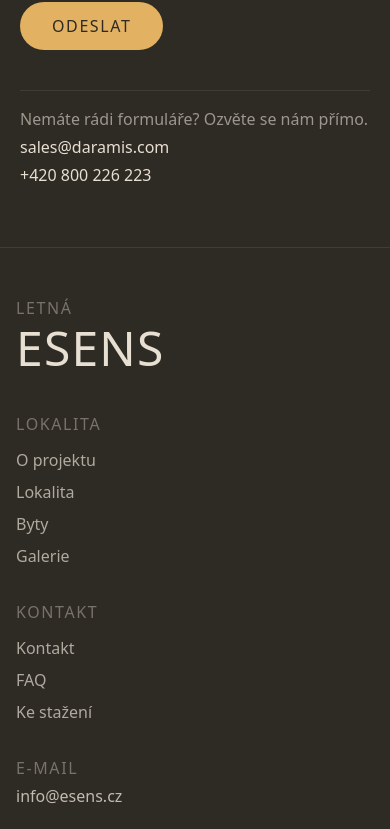
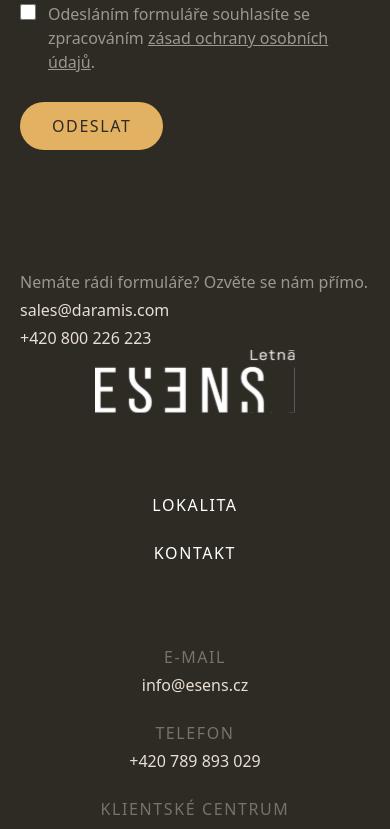
Before and after one commit to eevgen/ApadoreTask, a Next.js app in the folder footer-task/: page / in a window 390 px wide. Shown: the part 1142-1971 px from the top of the page. Built offline with nearby package versions, Linux system fonts and the light colour scheme; a web font is replaced by a local one.

Commit message:
feat: restructure footer into separate sections with responsive layouts and SVG logos

```diff
--- a/footer-task/app/globals.css
+++ b/footer-task/app/globals.css
@@ -42,4 +42,9 @@
     /* Label text (12px) */
     --text-label: 12px;
     --leading-label: 15.6px;
+
+    /* Spacing same color */
+    --spacing-same: 144px
+
+
 }
--- a/footer-task/components/Footer.tsx
+++ b/footer-task/components/Footer.tsx
@@ -1,4 +1,5 @@
 import LeadForm from "@/components/LeadForm";
+import Image from "next/image";
 
 export default function Footer() {
     return (
@@ -9,6 +10,7 @@ export default function Footer() {
 
 
                 <div className="max-w-[1280px] mx-auto">
+
 
                     {/* Mobile header */}
                     <div className="lg:hidden mb-8">
@@ -34,14 +36,6 @@ export default function Footer() {
                         >
                             život na Letné
                         </h1>
-
-                        <p
-                            className="font-arial text-primary-creamy/70 mt-20"
-                            style={{ fontSize: "var(--text-small)", lineHeight: "var(--leading-small)" }}
-                        >
-                            Máte otázky nebo si chcete domluvit osobní setkání?
-                            Obraťte se na nás a my vám rádi odpovíme na vše, co vás zajímá.
-                        </p>
                     </div>
 
                     {/* Desktop header */}
@@ -92,31 +86,50 @@ export default function Footer() {
                         </div>
                     </div>
 
-                    {/* Yet to be modified... */}
+                </div>
+
+
+            </section>
+
+            {/* Middle Section */}
+            <section
+                className="w-full px-5 md:px-10 pt-[112px] lg:pb-[80px]"
+                    style={{paddingTop: "var(--spacing-same"}}
+            >
+
+
+                <div className="max-w-[1280px] mx-auto">
+
+                    {/* Desktop: form + contacts*/}
                     <div className="hidden lg:grid lg:grid-cols-2 gap-16 items-end mt-16">
 
                         <div className="flex flex-col">
                             <LeadForm />
                         </div>
 
-                        <div className="flex flex-col justify-end">
+                        <div className="flex flex-col self-start">
                             <div className="flex flex-col gap-1">
                                 <p
-                                    className="font-arial text-primary-creamy/60"
-                                    style={{ fontSize: "var(--text-small)", lineHeight: "var(--leading-small)" }}
+                                    className="font-arial text-primary-creamy"
+                                    style={{
+                                        fontSize: "var(--text-small)",
+                                        lineHeight: "var(--leading-small)"
+                                    }}
                                 >
-                                    Nemáte rádi formuláře? Ozvěte se nám přímo.
+                                    Nemáte rádi formuláře?
+                                    <br />
+                                    Ozvěte se nám přímo.
                                 </p>
                                 <a
                                     href="mailto:sales@daramis.com"
-                                    className="font-arial text-primary-creamy hover:text-primary-accent transition-colors"
+                                    className="font-arial text-primary-creamy hover:text-primary-accent transition-colors mt-6"
                                     style={{ fontSize: "var(--text-small)", lineHeight: "var(--leading-small)" }}
                                 >
                                     sales@daramis.com
                                 </a>
                                 <a
                                     href="tel:+420800226223"
-                                    className="font-arial text-primary-creamy hover:text-primary-accent transition-colors"
+                                    className="font-arial text-primary-creamy hover:text-primary-accent transition-colors mt-4"
                                     style={{ fontSize: "var(--text-small)", lineHeight: "var(--leading-small)" }}
                                 >
                                     +420 800 226 223
@@ -126,9 +139,23 @@ export default function Footer() {
 
                     </div>
 
+                    {/* Mobile: subtitle + form + contacts */}
                     <div className="lg:hidden flex flex-col gap-10">
+
+                        {/* Subtitle */}
+                        <p
+                            className="font-arial text-primary-creamy/70 pt-20"
+                            style={{ fontSize: "var(--text-small)", lineHeight: "var(--leading-small)" }}
+                        >
+                            Máte otázky nebo si chcete domluvit osobní setkání?
+                            Obraťte se na nás a my vám rádi odpovíme na vše, co vás zajímá.
+                        </p>
+
+                        {/* Form */}
                         <LeadForm />
-                        <div className="flex flex-col gap-1 pt-4 border-t border-primary-creamy/10">
+
+                        {/* Сontacts */}
+                        <div className="flex flex-col gap-1 pt-20">
                             <p
                                 className="font-arial text-primary-creamy/60"
                                 style={{ fontSize: "var(--text-small)", lineHeight: "var(--leading-small)" }}
@@ -160,93 +187,317 @@ export default function Footer() {
 
 
 
-            {/* Bottom Section */}
-            {/* Yet to be modified... */}
-            <section className="w-full px-4 md:px-10 border-t border-primary-creamy/10">
+            {/* Pre-Bottom Section: Letna esens  + (LOKALITA + KONTAKT) */}
+            <section
+                className="w-full px-5 md:px-10"
+                style={{paddingTop: "var(--spacing-same"}}
+            >
                 <div className="max-w-[1280px] mx-auto">
 
-                    <div className="py-12">
-                        <div className="flex flex-col items-start mb-10">
+                    {/* Desktop */}
+                    <div className="hidden lg:grid lg:grid-cols-2 gap-16 items-start">
+
+                        {/* Left Column: Letna esens */}
+                        <div className="flex flex-col items-start">
+                            <Image src="/letna_esens.svg" alt="DARAMIS" width={500} height={150} />
+                        </div>
+
+                        {/* Right Column: (LOKALITA + KONTAKT) + Contact info */}
+                        <div className="grid grid-cols-2 items-start gap-20">
+
+                            {/* LOKALITA */}
+                            <div className="flex flex-col gap-3">
                                 <span
-                                className="font-arial text-primary-creamy/40 uppercase tracking-widest mb-1"
-                                style={{ fontSize: "var(--text-label)" }}
+                                    className="font-arial text-primary-white uppercase tracking-widest"
+                                    style={{ fontSize: "var(--text-paragraph)" }}
                                 >
-                                Letná
-                            </span>
-                            <span
-                                className="font-nudista text-primary-creamy tracking-wide"
-                                style={{ fontSize: "48px", lineHeight: "1" }}
-                            >
-                                ESENS
+                                    Lokalita
                                 </span>
                             </div>
 
-                        <div className="grid grid-cols-1 md:grid-cols-[auto_auto_1fr_auto_auto_auto] gap-8 md:gap-12 items-start">
-
+                            {/* KONTAKT */}
                             <div className="flex flex-col gap-3">
-                                <span className="font-arial text-primary-creamy/40 uppercase tracking-widest" style={{ fontSize: "var(--text-label)" }}>Lokalita</span>
-                                <ul className="flex flex-col gap-2">
-                                    {["O projektu", "Lokalita", "Byty", "Galerie"].map((item) => (
-                                        <li key={item}>
-                                            <a href="#" className="font-arial text-primary-creamy/70 hover:text-primary-accent transition-colors" style={{ fontSize: "var(--text-small)" }}>{item}</a>
-                                        </li>
-                                    ))}
-                                </ul>
+                                <span
+                                    className="font-arial text-primary-white uppercase tracking-widest"
+                                    style={{ fontSize: "var(--text-paragraph)" }}
+                                >
+                                    Kontakt
+                                </span>
                             </div>
 
+                            {/* EMAIL + TELEFON */}
                             <div className="flex flex-col gap-3">
-                                <span className="font-arial text-primary-creamy/40 uppercase tracking-widest" style={{ fontSize: "var(--text-label)" }}>Kontakt</span>
-                                <ul className="flex flex-col gap-2">
-                                    {["Kontakt", "FAQ", "Ke stažení"].map((item) => (
-                                        <li key={item}>
-                                            <a href="#" className="font-arial text-primary-creamy/70 hover:text-primary-accent transition-colors" style={{ fontSize: "var(--text-small)" }}>{item}</a>
-                                        </li>
-                                    ))}
-                                </ul>
+
+                                {/* EMAIL */}
+                                <div className="flex flex-col gap-1">
+                                    <span
+                                        className="font-arial text-primary-white uppercase tracking-widest"
+                                        style={{ fontSize: "var(--text-label)" }}
+                                    >
+                                        E-MAIL
+                                    </span>
+                                    <a
+                                        href="mailto:info@esens.cz"
+                                        className="font-arial text-primary-white hover:text-primary-accent transition-colors"
+                                        style={{ fontSize: "var(--text-paragraph)" }}
+                                    >
+                                        info@esens.cz
+                                    </a>
                                 </div>
 
-                            <div className="hidden md:block" />
-
-                            <div className="flex flex-col gap-1">
-                                <span className="font-arial text-primary-creamy/40 uppercase tracking-widest" style={{ fontSize: "var(--text-label)" }}>E-mail</span>
-                                <a href="mailto:info@esens.cz" className="font-arial text-primary-creamy/80 hover:text-primary-accent transition-colors" style={{ fontSize: "var(--text-small)" }}>info@esens.cz</a>
+                                {/* TELEFON */}
+                                <div className="flex flex-col gap-1 pt-6">
+                                    <span
+                                        className="font-arial text-primary-white uppercase tracking-widest"
+                                        style={{ fontSize: "var(--text-label)" }}
+                                    >
+                                        TELEFON
+                                    </span>
+                                    <a
+                                        href="tel:+420789893029"
+                                        className="font-arial text-primary-white hover:text-primary-accent transition-colors"
+                                        style={{ fontSize: "var(--text-paragraph)" }}
+                                    >
+                                        +420 789 893 029
+                                    </a>
                                 </div>
 
-                            <div className="flex flex-col gap-1">
-                                <span className="font-arial text-primary-creamy/40 uppercase tracking-widest" style={{ fontSize: "var(--text-label)" }}>Telefon</span>
-                                <a href="tel:+420789893029" className="font-arial text-primary-creamy/80 hover:text-primary-accent transition-colors" style={{ fontSize: "var(--text-small)" }}>+420 789 893 029</a>
                             </div>
 
+                            {/* KC */}
                             <div className="flex flex-col gap-1">
-                                <span className="font-arial text-primary-creamy/40 uppercase tracking-widest" style={{ fontSize: "var(--text-label)" }}>Klientské centrum</span>
-                                <address className="font-arial text-primary-creamy/80 not-italic" style={{ fontSize: "var(--text-small)" }}>
-                                    Jankovcova 1595/14<br />170 00, Praha 7
+                                <span
+                                    className="font-arial text-primary-white uppercase tracking-widest"
+                                    style={{ fontSize: "var(--text-label)" }}
+                                >
+                                    klientské centrum
+                                </span>
+                                <address
+                                    className="font-arial text-primary-white not-italic"
+                                    style={{ fontSize: "var(--text-paragraph)" }}
+                                >
+                                    Jankovcova 1595/14
+                                    <br />
+                                    170 00, Praha 7
                                 </address>
                             </div>
 
                         </div>
+
+
                     </div>
 
-                    <div className="flex flex-col items-center py-10 border-t border-primary-creamy/10 gap-1">
-                        <span className="font-arial text-primary-creamy/40 uppercase tracking-widest" style={{ fontSize: "var(--text-label)" }}>Developer projektu</span>
-                        <span className="font-nudista text-primary-accent tracking-wide" style={{ fontSize: "32px", lineHeight: "1.1" }}>DARAMIS</span>
+                    {/* Mobile */}
+                    <div className="lg:hidden flex flex-col items-center text-center justify-center gap-20">
+
+                        {/* Letná + ESENS */}
+                        <div className="flex flex-col items-start">
+                            <Image src="/letna_esens.svg" alt="DARAMIS" width={200} height={40} />
                         </div>
 
-                    <div className="flex flex-col md:flex-row md:items-center md:justify-between gap-4 py-8 border-t border-primary-creamy/10">
-                        <p className="font-arial text-primary-creamy/30 max-w-xl" style={{ fontSize: "11px", lineHeight: "var(--leading-label)" }}>
+
+                        {/* LOKALITA + KONTAKT */}
+                        <div className="flex flex-col gap-6">
+                            <span
+                                className="font-arial text-primary-white uppercase tracking-widest"
+                                style={{ fontSize: "var(--text-paragraph)" }}
+                            >
+                                Lokalita
+                            </span>
+                            <span
+                                className="font-arial text-primary-white uppercase tracking-widest"
+                                style={{ fontSize: "var(--text-paragraph)" }}
+                            >
+                                Kontakt
+                            </span>
+                        </div>
+
+                        <div className="flex flex-col gap-6">
+                            {/* E-MAIL */}
+                            <div className="flex flex-col gap-1">
+                            <span
+                                className="font-arial text-primary-creamy/40 uppercase tracking-widest"
+                                style={{ fontSize: "var(--text-label)" }}
+                            >
+                                E-mail
+                            </span>
+                                <a
+                                    href="mailto:info@esens.cz"
+                                    className="font-arial text-primary-creamy hover:text-primary-accent transition-colors"
+                                    style={{ fontSize: "var(--text-paragraph)" }}
+                                >
+                                    info@esens.cz
+                                </a>
+                            </div>
+
+                            {/* TELEFON */}
+                            <div className="flex flex-col gap-1">
+                            <span
+                                className="font-arial text-primary-creamy/40 uppercase tracking-widest"
+                                style={{ fontSize: "var(--text-label)" }}
+                            >
+                                Telefon
+                            </span>
+                                <a
+                                    href="tel:+420789893029"
+                                    className="font-arial text-primary-creamy hover:text-primary-accent transition-colors"
+                                    style={{ fontSize: "var(--text-paragraph)" }}
+                                >
+                                    +420 789 893 029
+                                </a>
+                            </div>
+
+                            {/* KLIENTSKÉ CENTRUM */}
+                            <div className="flex flex-col gap-1">
+                            <span
+                                className="font-arial text-primary-creamy/40 uppercase tracking-widest"
+                                style={{ fontSize: "var(--text-label)" }}
+                            >
+                                Klientské centrum
+                            </span>
+                                <address
+                                    className="font-arial text-primary-creamy not-italic"
+                                    style={{ fontSize: "var(--text-paragraph)" }}
+                                >
+                                    Jankovcova 1595/14<br />
+                                    170 00, Praha 7
+                                </address>
+                            </div>
+                        </div>
+
+                    </div>
+                </div>
+            </section>
+
+            {/* Bottom Section */}
+            <section
+                className="w-full px-5 md:px-10"
+                style={{paddingTop: "var(--spacing-same"}}
+            >
+                <div className="max-w-[1280px] mx-auto">
+
+                    {/* Desktop */}
+                    <div className="hidden lg:grid items-start">
+
+                        {/* DEVELOPER PROJEKTU + DARAMIS */}
+                        <div className="flex flex-col items-start py-10">
+                            <span
+                                className="font-arial text-primary-creamy-2 uppercase tracking-widest mb-1"
+                                style={{ fontSize: "var(--text-label)" }}
+                            >
+                                Developer projektu
+                            </span>
+
+                            <Image src="/daramis.svg" alt="DARAMIS" width={200} height={40} />
+                        </div>
+
+                        {/* Disclaimer + Copyright + Links */}
+                        <div className="flex flex-col gap-4 py-8">
+
+                            {/* Disclaimer */}
+                            <p
+                                className="font-arial text-primary-creamy-2 max-w-xl uppercase"
+                                style={{
+                                    fontSize: "var(--text-label)",
+                                    lineHeight: "var(--leading-label)"
+                                }}
+                            >
                                 Uveřejněné vizualizace a jiná vyobrazení na webových stránkách a dalších materiálech jsou
                                 pouze ilustrační. Mohou se měnit, jsou nezávazné a nepředstavují nabídku ani návrh na
                                 uzavření smlouvy.
                             </p>
-                        <p className="font-arial text-primary-creamy/30" style={{ fontSize: "11px" }}>© 2025 Park Living, s.r.o. Všechna práva vyhrazena</p>
+
+                            {/* Copyright + GDPR + Apadore */}
+                            <div className="flex items-center justify-between">
+                                <p
+                                    className="font-arial text-primary-creamy-2"
+                                    style={{ fontSize: "var(--text-label)" }}
+                                >
+                                    © 2025 Park Living, s.r.o. Všechna práva vyhrazena
+                                </p>
                                 <div className="flex items-center gap-6">
-                            <a href="#" className="font-arial text-primary-creamy/30 uppercase tracking-wider hover:text-primary-creamy/60 transition-colors" style={{ fontSize: "11px" }}>GDPR</a>
-                            <a href="#" className="font-arial text-primary-creamy/30 uppercase tracking-wider hover:text-primary-creamy/60 transition-colors" style={{ fontSize: "11px" }}>Made by Apadore</a>
+                                    <a
+                                        href="#"
+                                        className="font-arial text-primary-creamy-2 uppercase tracking-wider hover:text-primary-creamy/60 transition-colors"
+                                        style={{ fontSize: "var(--text-label)" }}
+                                    >
+                                        GDPR
+                                    </a>
+                                    <a
+                                        href="#"
+                                        className="font-arial text-primary-creamy-2 uppercase tracking-wider hover:text-primary-creamy/60 transition-colors"
+                                        style={{ fontSize: "11px" }}
+                                    >
+                                        Made by Apadore
+                                    </a>
                                 </div>
                             </div>
 
                         </div>
+
+                    </div>
+
+                    <div className="lg:hidden flex flex-col items-center text-center gap-10 py-8">
+
+                        {/* DEVELOPER PROJEKTU + DARAMIS */}
+                        <div className="flex flex-col items-center gap-1">
+                            <span
+                                className="font-arial text-primary-creamy-2 uppercase tracking-widest"
+                                style={{ fontSize: "var(--text-label)" }}
+                            >
+                                Developer projektu
+                            </span>
+                            <Image src="/daramis.svg" alt="DARAMIS" width={200} height={40} />
+                        </div>
+
+                        {/* GDPR + Apadore */}
+                        <div className="flex flex-col items-center gap-6">
+                            <a
+                                href="#"
+                                className="font-arial text-primary-creamy-2 uppercase tracking-wider hover:text-primary-creamy/60 transition-colors"
+                                style={{ fontSize: "var(--text-label)" }}
+                            >
+                                GDPR
+                            </a>
+                            <a
+                                href="#"
+                                className="font-arial text-primary-creamy-2 uppercase tracking-wider hover:text-primary-creamy/60 transition-colors"
+                                style={{ fontSize: "var(--text-label)" }}
+                            >
+                                Made by Apadore
+                            </a>
+                        </div>
+
+                        {/* Disclaimer */}
+                        <div className="flex flex-col items-center gap-4">
+                            <p
+                                className="font-arial text-primary-creamy-2 uppercase"
+                                style={{
+                                    fontSize: "var(--text-label)",
+                                    lineHeight: "var(--leading-label)"
+                                }}
+                            >
+                                Uveřejněné vizualizace a jiná vyobrazení na webových stránkách a dalších materiálech jsou
+                                pouze ilustrační. Mohou se měnit, jsou nezávazné a nepředstavují nabídku ani návrh na
+                                uzavření smlouvy.
+                            </p>
+
+                            {/* Copyright */}
+                            <p
+                                className="font-arial text-primary-creamy-2 pb-6"
+                                style={{ fontSize: "var(--text-label)" }}
+                            >
+                                © 2024 Park Living, s.r.o. Všechna práva vyhrazena
+                            </p>
+                        </div>
+
+
+                    </div>
+                </div>
             </section>
+
+
+
 
         </footer>
     );
```
Also changed, not shown: footer-task/public/daramis.svg (added), footer-task/public/letna_esens.svg (added). Lines whose indentation alone changed are shown as unchanged.
